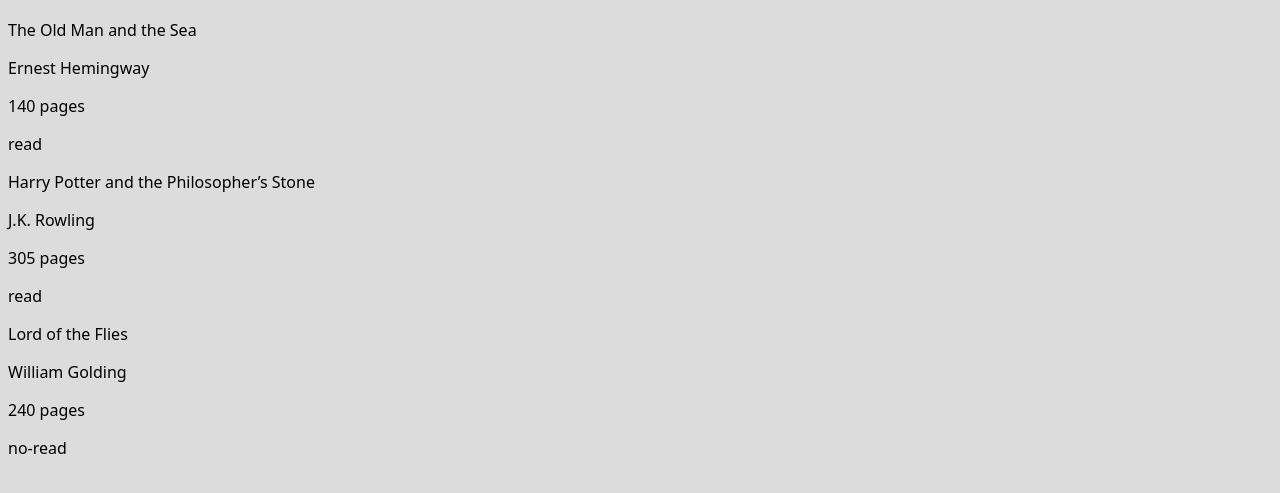
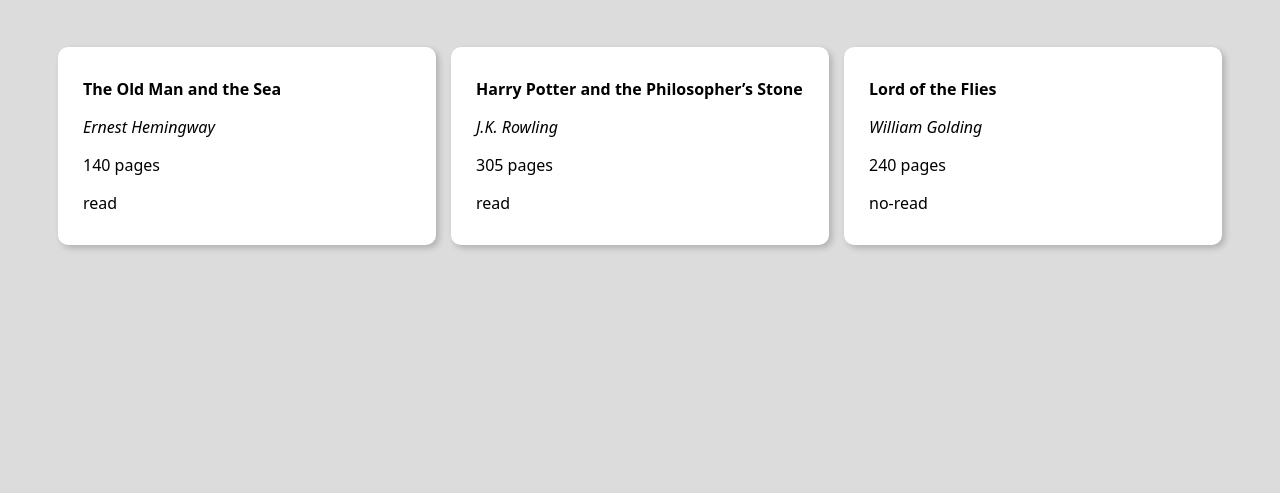
Before and after one commit to ikab08/library, a plain HTML site: page index.html in a window 1280 px wide. Shown: the part 67-560 px from the top of the page. Drawn offline with Linux system fonts and the light colour scheme.

Commit message:
feat: add style to book display

```diff
--- a/style.css
+++ b/style.css
@@ -11,3 +11,28 @@ body {
 header {
   text-align: center;
 }
+
+main {
+	margin: 50px;
+	display: grid;
+	grid-template-columns: repeat(auto-fit, minmax(250px, 1fr));
+	gap: 15px;
+}
+
+.card {
+	background-color: #fff;
+	border-radius: 10px;
+	padding: 15px 25px;
+	display: flex;
+	flex-direction: column;
+	gap: 20px;
+  box-shadow: 3px 3px 6px rgba(0, 0, 0, 0.2);
+}
+
+.book-title {
+	font-weight: 700;
+}
+
+.book-author {
+	font-style: italic;
+}
```
